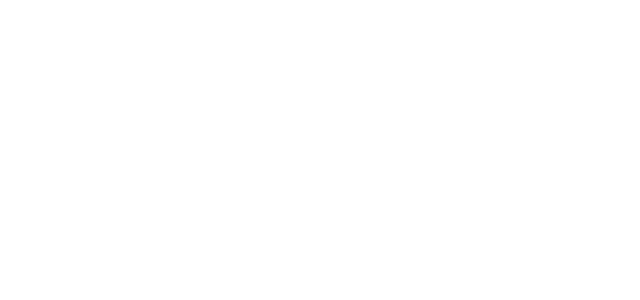
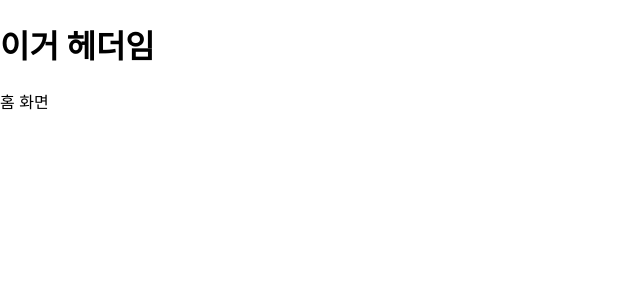
Before and after one commit to haegi-git/Busan-Haegi, a React (Create React App) app: page / in a window 1280 px wide. Shown: the top 300 px of the page, without its empty margins (0-640 px from the left). Built offline with nearby package versions, Linux system fonts and the light colour scheme.

Commit message:
기초 세팅 완료

```diff
--- a/src/App.tsx
+++ b/src/App.tsx
@@ -4,17 +4,20 @@
 import { useState } from 'react';
 import { Provider } from 'react-redux';
 import store from './store/store';
+import { createBrowserRouter, RouterProvider } from 'react-router-dom';
+import routes from './routes';
+
+const router = createBrowserRouter(routes)
 
 function App() {
 
   const [themeState,setThemeState] = useState<string>('light')
 
+
   return (
     <Provider store={store}>
     <ThemeProvider theme={themeState === 'light' ? lightTheme : darkTheme}>
-    <div className="App">
-
-    </div>
+    <RouterProvider router={router}/>
     </ThemeProvider>
     </Provider>
   );
--- /dev/null
+++ b/src/pages/Home/Home.tsx
@@ -0,0 +1,5 @@
+export default function Home(){
+    return(
+        <div>홈 화면</div>
+    )
+}
--- /dev/null
+++ b/src/pages/Layout.tsx
@@ -0,0 +1,17 @@
+import styled from "styled-components"
+import Header from "./components/Header"
+import { Outlet } from "react-router-dom"
+
+const Container = styled.div`
+
+`
+
+export default function Layout(){
+    return(
+        <Container>
+            <Header/>
+
+            <Outlet/>
+        </Container>
+    )
+}
--- /dev/null
+++ b/src/pages/components/Header.tsx
@@ -0,0 +1,5 @@
+export default function Header(){
+    return(
+        <h1>이거 헤더임</h1>
+    )
+}
--- /dev/null
+++ b/src/routes.tsx
@@ -0,0 +1,13 @@
+import Home from "./pages/Home/Home"
+import Layout from "./pages/Layout"
+
+const routes = [
+    {
+        element: <Layout/>,
+        children:[
+            {path: '/',element: <Home/>}
+        ]
+    }
+]
+
+export default routes
```
